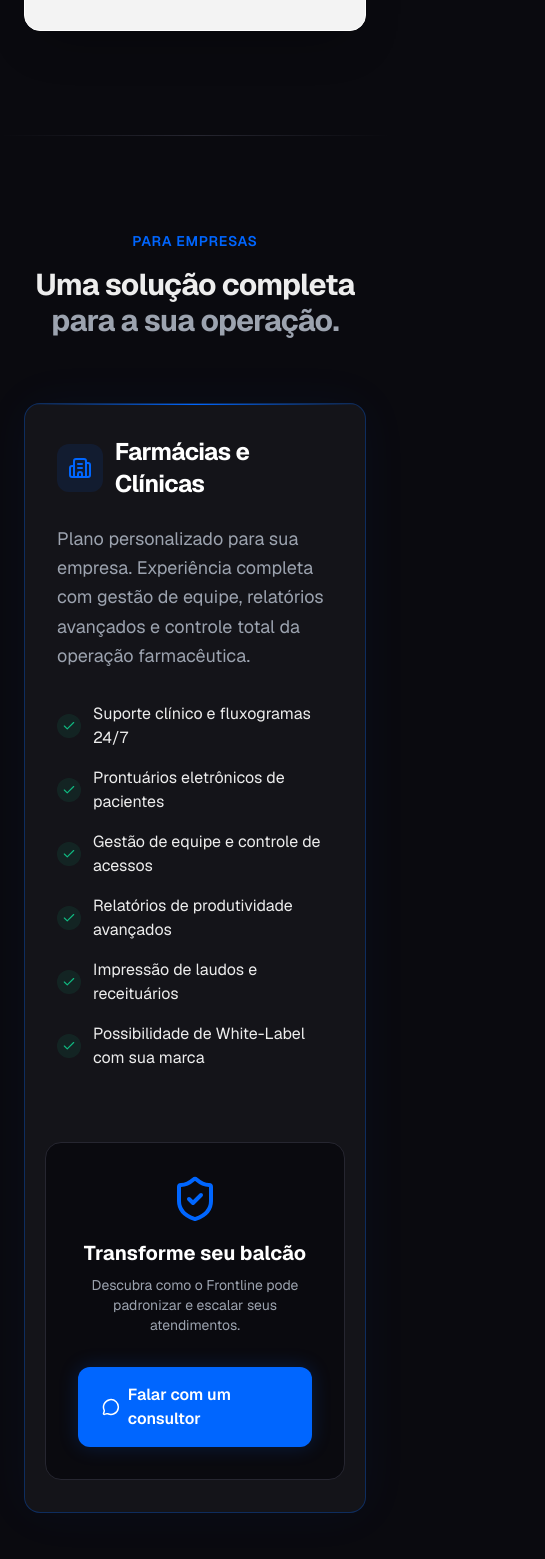
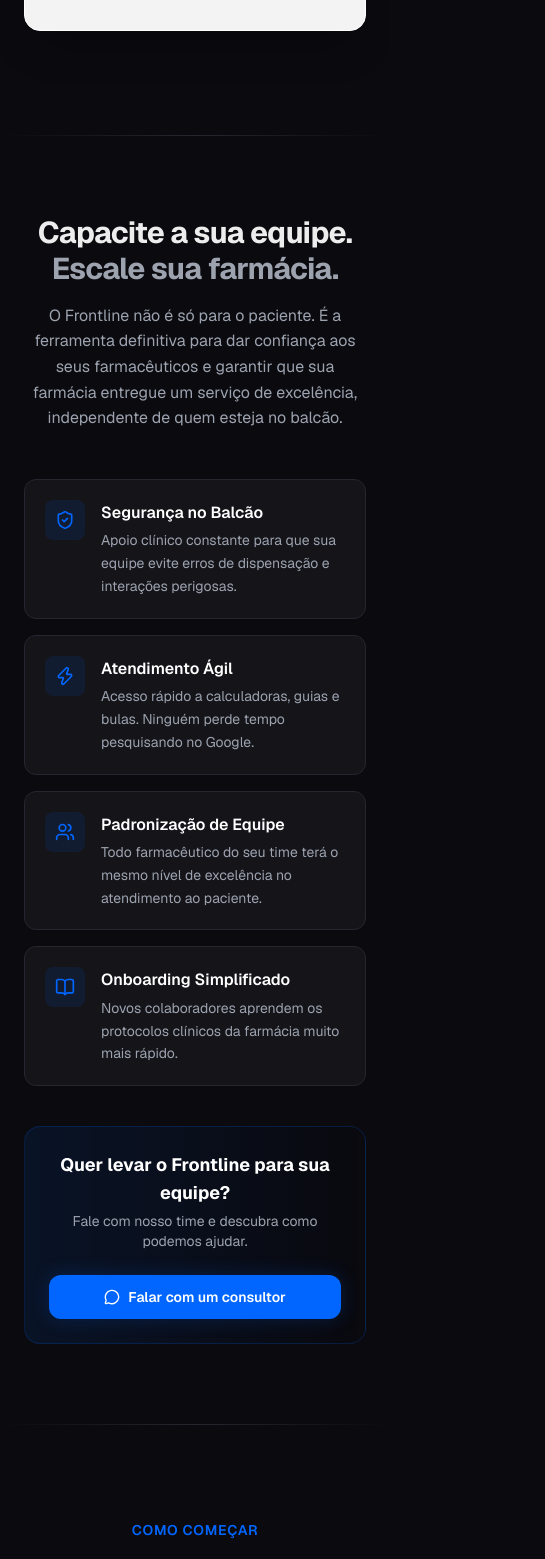
Before and after one commit to AndrielCardoso/landingpage-frontline, a Next.js app: page / in a window 390 px wide. Shown: the part 6100-7659 px from the top of the page, 545 px wide, since content can reach past the window. Built offline with nearby package versions, Linux system fonts and the light colour scheme.

Commit message:
style: fix mobile overflow and redesign team benefits section

```diff
--- a/app/components/pricing.tsx
+++ b/app/components/pricing.tsx
@@ -1,120 +1,99 @@
 "use client";
 
 import React from "react";
-import { motion, Variants } from "framer-motion";
-import { MessageCircle, Check, Building2, ShieldCheck, Users, BarChart3, Stethoscope } from "lucide-react";
+import { motion } from "framer-motion";
+import { MessageCircle, CheckCircle2, ShieldCheck, Zap, Users, BookOpen } from "lucide-react";
+
+const teamBenefits = [
+  {
+    icon: ShieldCheck,
+    title: "Segurança no Balcão",
+    desc: "Apoio clínico constante para que sua equipe evite erros de dispensação e interações perigosas."
+  },
+  {
+    icon: Zap,
+    title: "Atendimento Ágil",
+    desc: "Acesso rápido a calculadoras, guias e bulas. Ninguém perde tempo pesquisando no Google."
+  },
+  {
+    icon: Users,
+    title: "Padronização de Equipe",
+    desc: "Todo farmacêutico do seu time terá o mesmo nível de excelência no atendimento ao paciente."
+  },
+  {
+    icon: BookOpen,
+    title: "Onboarding Simplificado",
+    desc: "Novos colaboradores aprendem os protocolos clínicos da farmácia muito mais rápido."
+  }
+];
 
 export const PricingSection = () => {
-  const containerVariants: Variants = {
-    hidden: { opacity: 0 },
-    visible: {
-      opacity: 1,
-      transition: {
-        staggerChildren: 0.15,
-        delayChildren: 0.1,
-      },
-    },
-  };
-
-  const cardVariants: Variants = {
-    hidden: { opacity: 0, y: 30, scale: 0.95 },
-    visible: {
-      opacity: 1,
-      y: 0,
-      scale: 1,
-      transition: { type: "spring", stiffness: 100, damping: 20 },
-    },
-  };
-
   return (
-    <section id="planos" className="py-24 md:py-32 relative">
+    <section id="empresas" className="py-20 relative">
       {/* Separator */}
       <div className="absolute top-0 left-0 right-0 h-px bg-gradient-to-r from-transparent via-[#262630] to-transparent" />
 
       <div className="container mx-auto px-6">
+        <div className="max-w-4xl mx-auto">
           <motion.div
             initial={{ opacity: 0, y: 20 }}
             whileInView={{ opacity: 1, y: 0 }}
             viewport={{ once: true }}
-          className="text-center mb-16"
+            className="text-center mb-12"
           >
-          <p className="text-sm font-semibold text-[#0066FF] uppercase tracking-wider mb-4">
-            Para Empresas
+            <h2 className="text-3xl md:text-4xl font-bold tracking-tight mb-4">
+              Capacite a sua equipe.
+              <br />
+              <span className="text-[#9CA3AF]">Escale sua farmácia.</span>
+            </h2>
+            <p className="text-[#9CA3AF] max-w-2xl mx-auto">
+              O Frontline não é só para o paciente. É a ferramenta definitiva para dar confiança aos seus farmacêuticos e garantir que sua farmácia entregue um serviço de excelência, independente de quem esteja no balcão.
             </p>
-          <h2 className="text-3xl md:text-5xl font-bold tracking-tight mb-6">
-            Uma solução completa
-            <br />
-            <span className="text-[#9CA3AF]">para a sua operação.</span>
-          </h2>
           </motion.div>
 
+          <div className="grid grid-cols-1 sm:grid-cols-2 gap-4 mb-10">
+            {teamBenefits.map((benefit, idx) => (
               <motion.div
-          variants={containerVariants}
-          initial="hidden"
-          whileInView="visible"
-          viewport={{ once: true, margin: "-50px" }}
-          className="max-w-4xl mx-auto"
+                key={idx}
+                initial={{ opacity: 0, y: 20 }}
+                whileInView={{ opacity: 1, y: 0 }}
+                viewport={{ once: true }}
+                transition={{ delay: idx * 0.1 }}
+                className="p-5 rounded-xl bg-[#141419] border border-[#262630] flex gap-4 items-start"
               >
-          {/* B2B - Enterprise */}
-          <motion.div
-            variants={cardVariants}
-            className="p-8 md:p-12 rounded-2xl bg-[#141419] border border-[#0066FF]/30 relative overflow-hidden shadow-[0_0_50px_rgba(0,102,255,0.05)]"
-          >
-            <div className="absolute top-0 left-0 right-0 h-px bg-gradient-to-r from-transparent via-[#0066FF] to-transparent" />
-
-            <div className="flex flex-col md:flex-row gap-10 items-center">
-              <div className="flex-1">
-                <div className="flex items-center gap-3 mb-6">
-                  <div className="w-12 h-12 rounded-xl bg-[#0066FF]/10 flex items-center justify-center text-[#0066FF]">
-                    <Building2 className="w-6 h-6" />
+                <div className="w-10 h-10 rounded-lg bg-[#0066FF]/10 flex items-center justify-center shrink-0">
+                  <benefit.icon className="w-5 h-5 text-[#0066FF]" />
                 </div>
                 <div>
-                    <h3 className="text-2xl font-bold text-white tracking-tight">Farmácias e Clínicas</h3>
+                  <h3 className="text-white font-semibold mb-1">{benefit.title}</h3>
+                  <p className="text-[#9CA3AF] text-sm leading-relaxed">{benefit.desc}</p>
                 </div>
+              </motion.div>
+            ))}
           </div>
 
-                <p className="text-[#9CA3AF] mb-8 leading-relaxed text-lg">
-                  Plano personalizado para sua empresa. Experiência completa com gestão de equipe, relatórios avançados e controle total da operação farmacêutica.
-                </p>
-
-                <ul className="space-y-4 mb-8">
-                  {[
-                    "Suporte clínico e fluxogramas 24/7",
-                    "Prontuários eletrônicos de pacientes",
-                    "Gestão de equipe e controle de acessos",
-                    "Relatórios de produtividade avançados",
-                    "Impressão de laudos e receituários",
-                    "Possibilidade de White-Label com sua marca",
-                  ].map((item, i) => (
-                    <li key={i} className="flex items-center gap-3 text-base">
-                      <div className="w-6 h-6 rounded-full bg-[#10B981]/10 flex items-center justify-center shrink-0">
-                        <Check className="w-3.5 h-3.5 text-[#10B981]" />
+          <motion.div
+            initial={{ opacity: 0, y: 20 }}
+            whileInView={{ opacity: 1, y: 0 }}
+            viewport={{ once: true }}
+            transition={{ delay: 0.4 }}
+            className="flex flex-col sm:flex-row items-center justify-center p-6 rounded-2xl bg-gradient-to-r from-[#0066FF]/10 to-transparent border border-[#0066FF]/20"
+          >
+            <div className="flex-1 text-center sm:text-left mb-6 sm:mb-0">
+              <h4 className="text-lg font-bold text-white mb-1">Quer levar o Frontline para sua equipe?</h4>
+              <p className="text-sm text-[#9CA3AF]">Fale com nosso time e descubra como podemos ajudar.</p>
             </div>
-                      <span className="text-[#EDEDED]">{item}</span>
-                    </li>
-                  ))}
-                </ul>
-              </div>
-
-              <div className="w-full md:w-auto bg-[#0A0A0F] p-8 rounded-2xl border border-[#262630] flex flex-col items-center justify-center min-w-[300px]">
-                <ShieldCheck className="w-12 h-12 text-[#0066FF] mb-4" />
-                <h4 className="text-xl font-bold text-white mb-2">Transforme seu balcão</h4>
-                <p className="text-sm text-[#9CA3AF] text-center mb-8">
-                  Descubra como o Frontline pode padronizar e escalar seus atendimentos.
-                </p>
             <a
-                  href="https://wa.me/5547988141031?text=Olá!%20Gostaria%20de%20falar%20com%20um%20consultor%20sobre%20o%20plano%20Empresarial%20do%20Frontline."
+              href="https://wa.me/5547988141031?text=Olá!%20Gostaria%20de%20falar%20com%20um%20consultor%20sobre%20como%20o%20Frontline%20pode%20ajudar%20minha%20equipe."
               target="_blank"
               rel="noopener noreferrer"
-                  className="group inline-flex items-center justify-center gap-2 w-full px-6 py-4 rounded-xl bg-[#0066FF] text-white font-semibold text-base hover:bg-[#0052CC] transition-all shadow-[0_0_20px_rgba(0,102,255,0.2)]"
+              className="inline-flex items-center justify-center gap-2 px-6 py-3 rounded-xl bg-[#0066FF] text-white font-semibold text-sm hover:bg-[#0052CC] transition-all w-full sm:w-auto shrink-0 shadow-[0_0_20px_rgba(0,102,255,0.2)]"
             >
-                  <MessageCircle className="w-5 h-5" />
+              <MessageCircle className="w-4 h-4" />
               Falar com um consultor
             </a>
+          </motion.div>
         </div>
-            </div>
-          </motion.div>
-        </motion.div>
       </div>
     </section>
   );
--- a/app/page.tsx
+++ b/app/page.tsx
@@ -56,7 +56,7 @@
 
 export default function Home() {
   return (
-    <main className="min-h-screen">
+    <main className="min-h-screen overflow-x-hidden">
       <Header />
       <Hero />
       <AboutSection />
```
Lines whose indentation alone changed are shown as unchanged.
